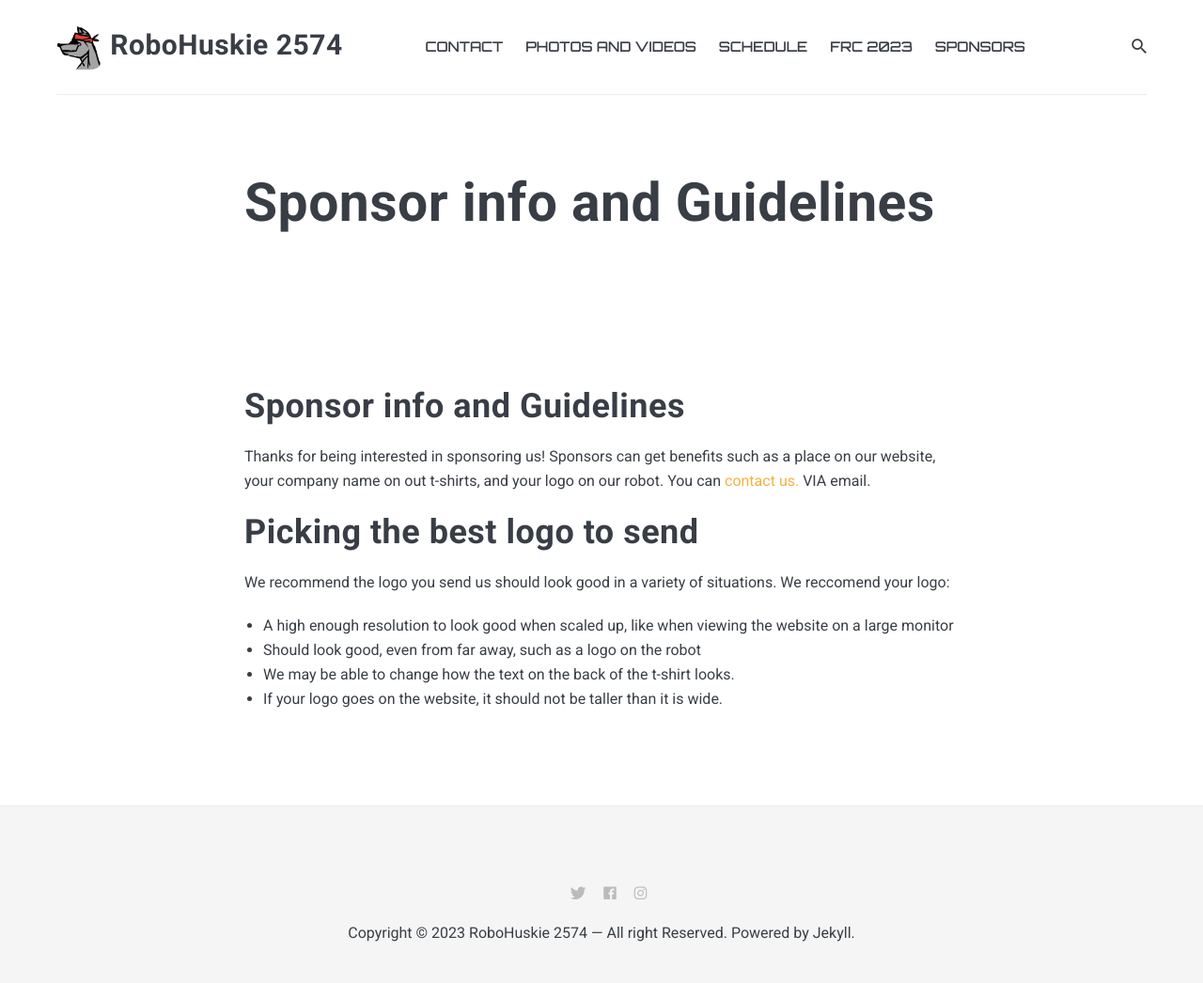
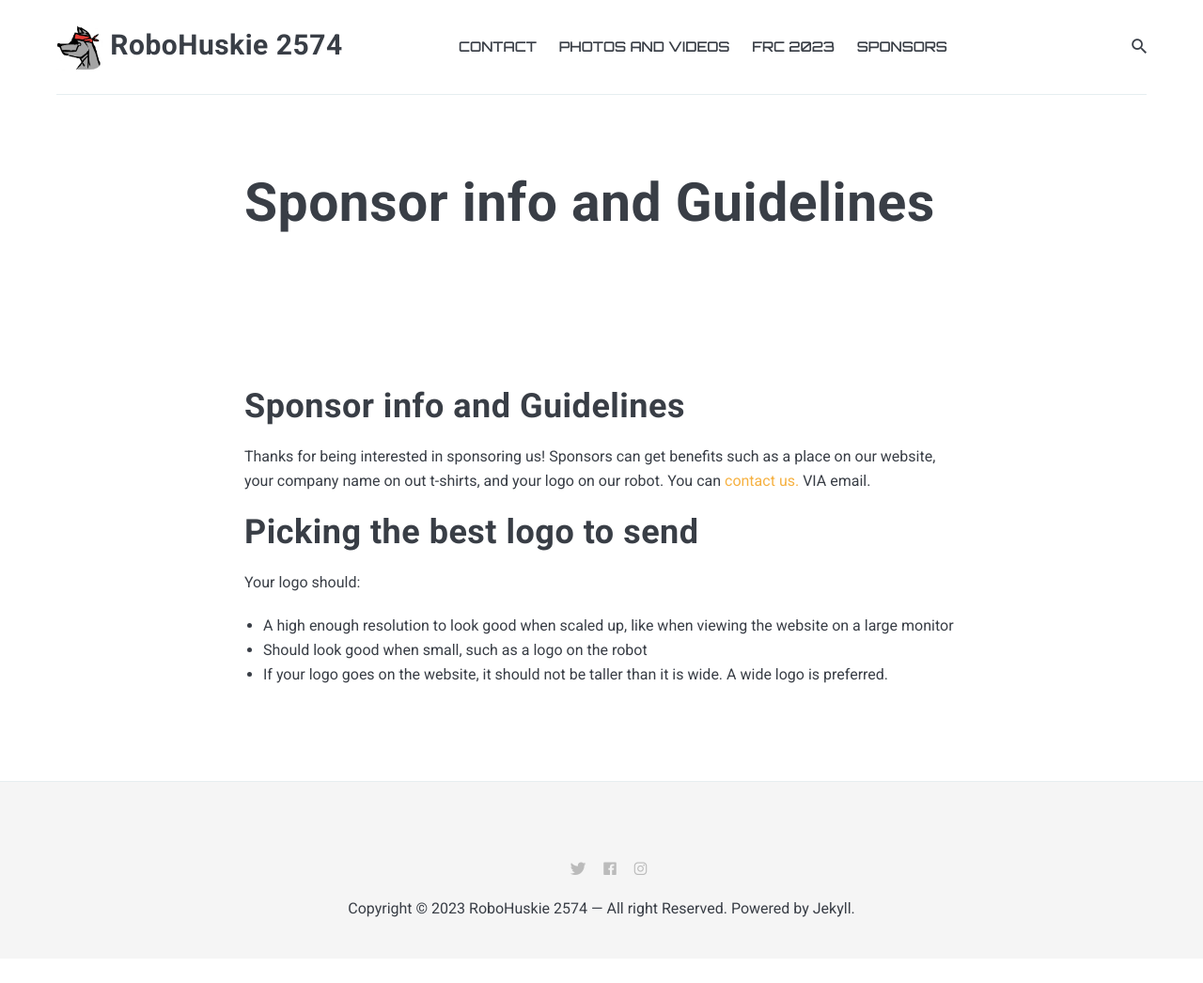
Before and after one commit to Robohuskie2574/Robohuskie2574.github.io, a Jekyll site: the page built from _pages/sinfo.md, in a window 1280 px wide. Shown: the whole page at 94% size. Built offline with Jekyll 4.4.1, drawn with Linux system fonts in a browser that asks for light colours; nearby versions of some CDN libraries; after the commit the page ends 1020 px from its top, so only the background shows below that.

Commit message:
General Changes

```diff
--- a/_pages/sinfo.md
+++ b/_pages/sinfo.md
@@ -8,10 +8,9 @@ hide: TRUE
 Thanks for being interested in sponsoring us! Sponsors can get benefits such as a place on our website, your company name on out t-shirts, and your logo on our robot. You can [contact us.]({{site.baseurl}}/Contact./) VIA email.
 
 # Picking the best logo to send
-We recommend the logo you send us should look good in a variety of situations. We reccomend your logo:
+Your logo should:
 <ul>
   <li>A high enough resolution to look good when scaled up, like when viewing the website on a large monitor</li>
-  <li>Should look good, even from far away, such as a logo on the robot</li>
-  <li>We may be able to change how the text on the back of the t-shirt looks.</li>
-  <li>If your logo goes on the website, it should not be taller than it is wide.</li>
+  <li>Should look good when small, such as a logo on the robot</li>
+  <li>If your logo goes on the website, it should not be taller than it is wide. A wide logo is preferred.</li>
 </ul>
```
Also changed, not shown: _pages/Schedule.md (deleted, +0 -7 lines), _pages/Season23.md (+16 -2 lines).
